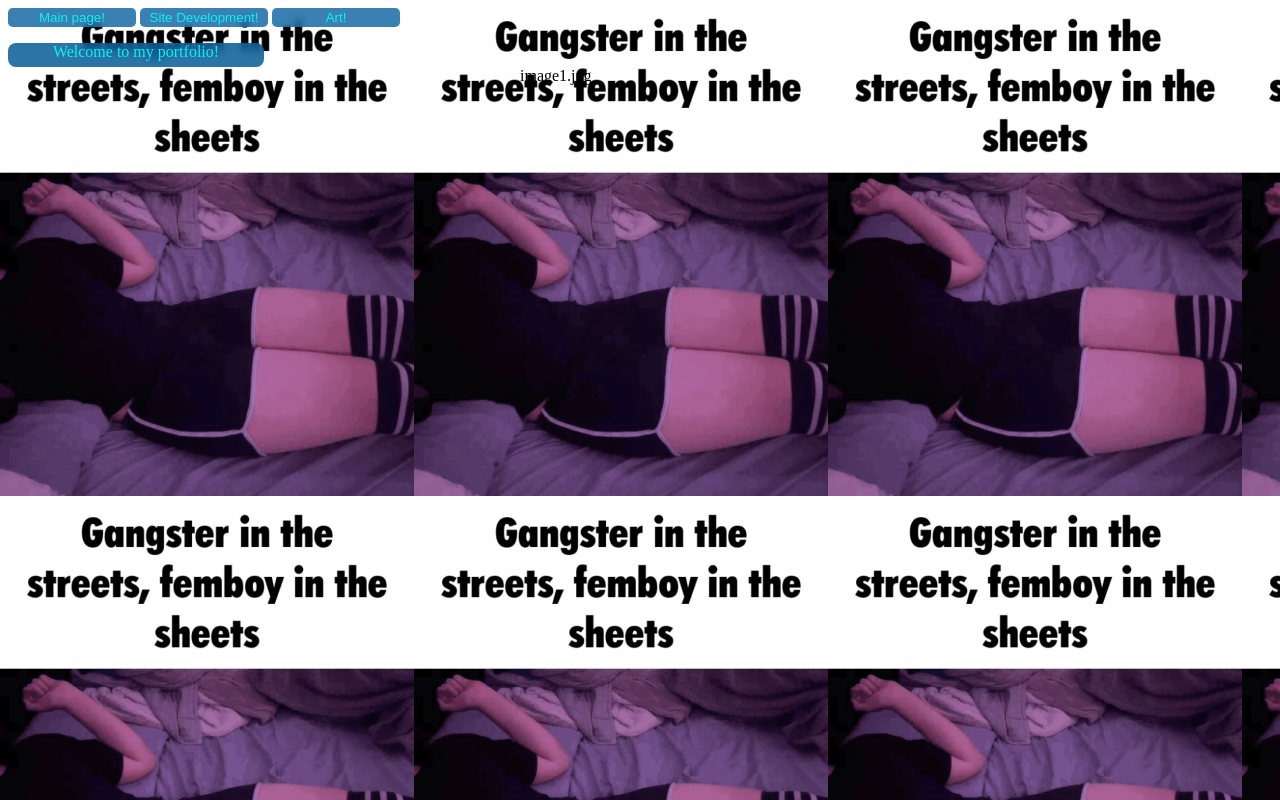
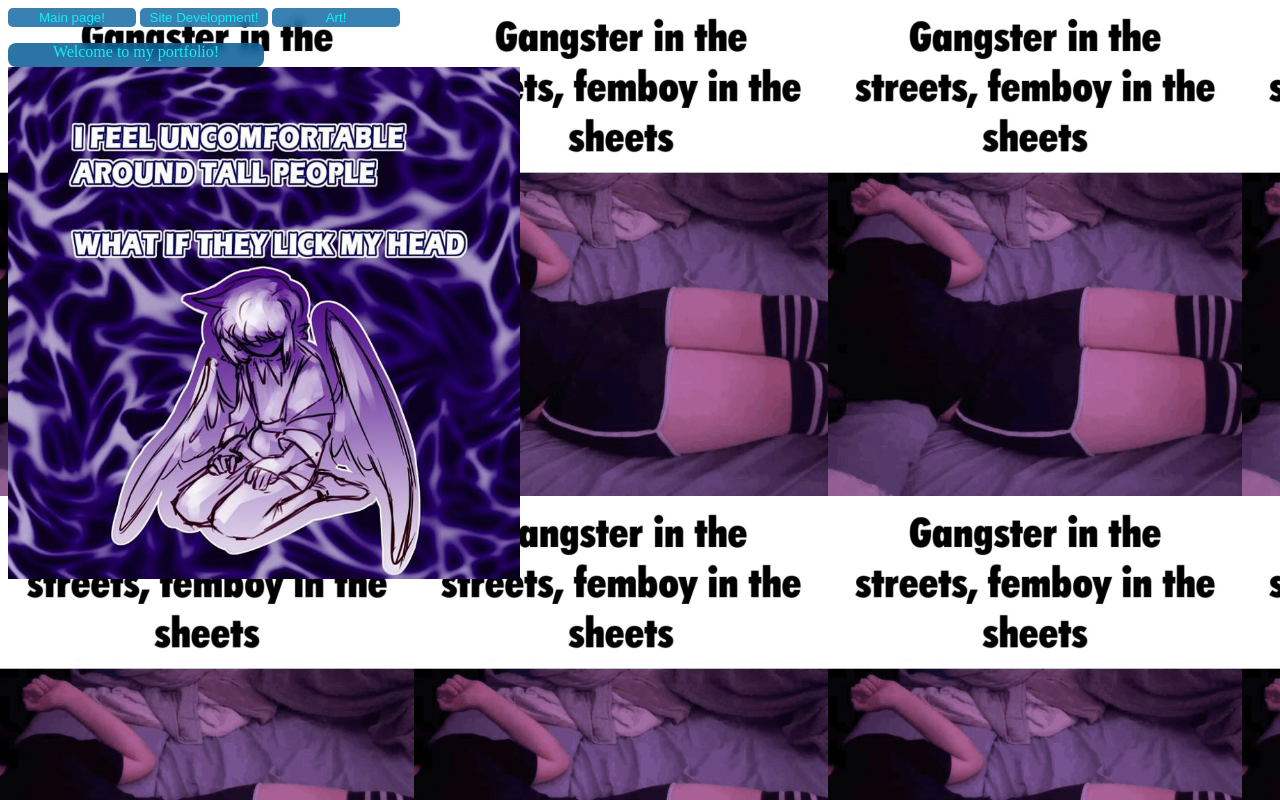
Before and after one commit to splorgey/splorgey.github.io, a plain HTML site: page index.html in a window 1280 px wide. Drawn offline with Linux system fonts and the light colour scheme.

Commit message:
Update index.html

```diff
--- a/index.html
+++ b/index.html
@@ -16,5 +16,5 @@
 		Hi, my name is Splorge. I've been doing web development since 2025 and digital art since 2023, before you hire me just know I'm REALLY silly :3
 	</p>
 	-->
-	<img>image1.jpg</img>
+	<img src="image1.jpg"/>
 </body>
```
